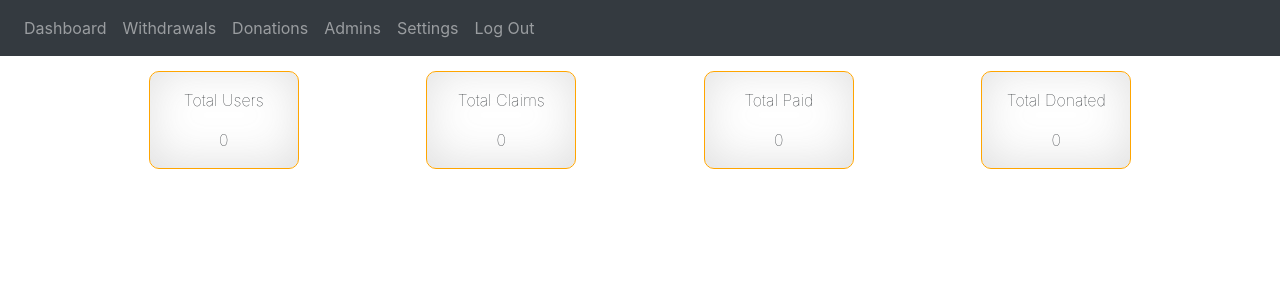
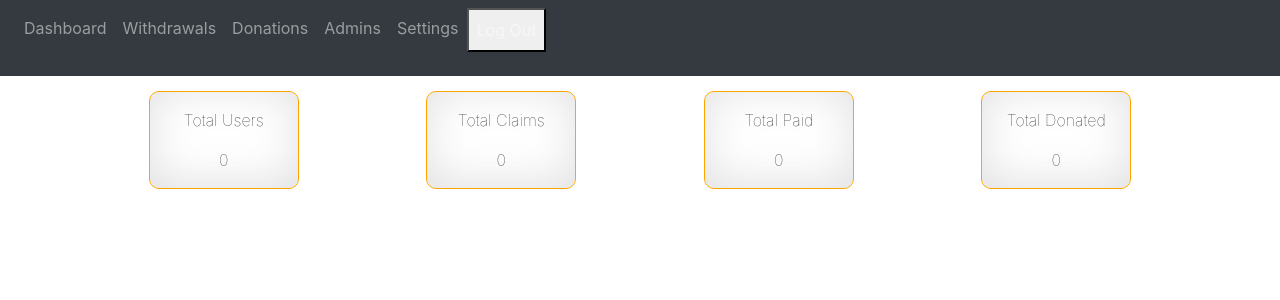
Before and after one commit to anariba-hn/FaucetSUP, a PHP site: page /admincenter/dashboard.php in a window 1280 px wide. Shown: the top 300 px of the page. Run offline with PHP 8.4, Linux system fonts and the light colour scheme; the visitor is signed in with stand-in values (Sample User, id 1); data that the repository does not hold is empty; some libraries are stand-ins or nearby versions.

Commit message:
LogOut Directly

```diff
--- a/admincenter/dashboard.php
+++ b/admincenter/dashboard.php
@@ -44,7 +44,9 @@ if(empty($_SESSION['admin']))
                     <a class="nav-link" href="../admincenter/settings.php">Settings</a>
                 </li>
                 <li class="nav-item">
-                    <a id="btnLogOut" class="nav-link">Log Out</a>
+                    <form action="../admincenter/logout.php">
+                    <button id="" class="nav-link">Log Out</button>
+                    </form>
                 </li>
             </ul>
         </div>
```
